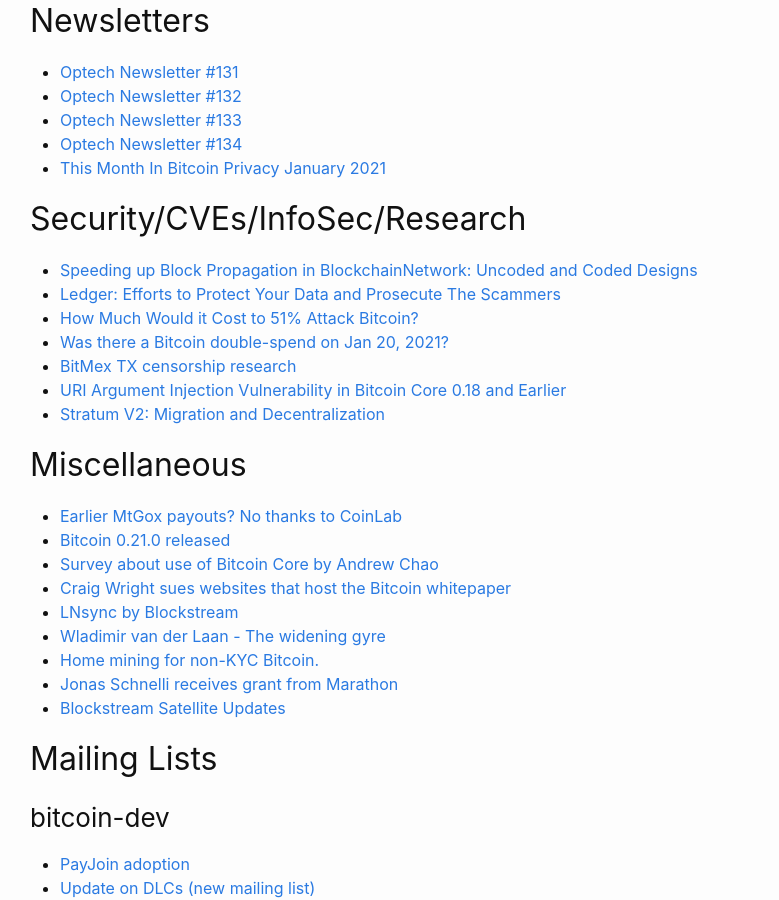
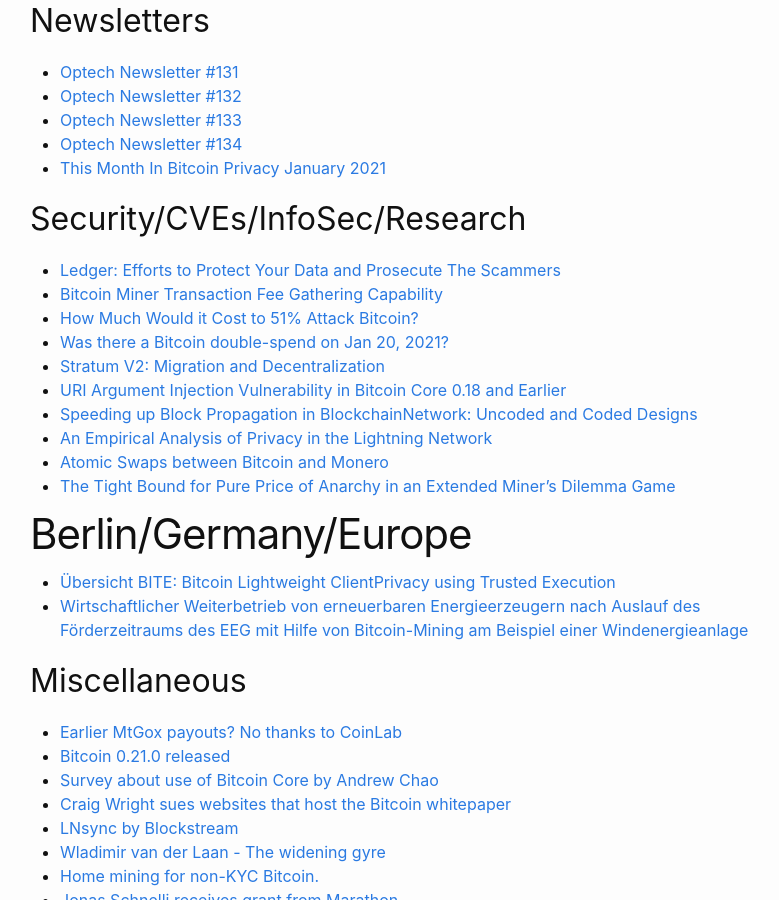
Before and after one commit to fjahr/bitdevsberlin, a Jekyll site: the page built from _posts/2021-02-09-socratic-seminar-16.md, in a window 1280 px wide and 900 px high, scrolled down 242 px. Shown: the whole window, without its empty margins (240-1019 px from the left). Built offline with Jekyll 4.4.1, drawn with Linux system fonts in a browser that asks for light colours.

Commit message:
Add missing links in #16

```diff
--- a/_posts/2021-02-09-socratic-seminar-16.md
+++ b/_posts/2021-02-09-socratic-seminar-16.md
@@ -13,13 +13,20 @@ title: "Socratic Seminar #16"
 - [This Month In Bitcoin Privacy January 2021](https://enegnei.github.io/This-Month-In-Bitcoin-Privacy/January_2021/)
 
 ## Security/CVEs/InfoSec/Research
-- [Speeding up Block Propagation in BlockchainNetwork: Uncoded and Coded Designs](https://arxiv.org/abs/2101.00378)
 - [Ledger: Efforts to Protect Your Data and Prosecute The Scammers](https://www.ledger.com/blog/update-efforts-to-protect-your-data-and-prosecute-the-scammers)
+- [Bitcoin Miner Transaction Fee Gathering Capability](https://blog.bitmex.com/bitcoin-miner-transaction-fee-gathering-capability/)
 - [How Much Would it Cost to 51% Attack Bitcoin?](https://braiins.com/blog/how-much-would-it-cost-to-51-attack-bitcoin)
 - [Was there a Bitcoin double-spend on Jan 20, 2021?](https://insights.deribit.com/market-research/was-there-a-bitcoin-double-spend-on-jan-20-2021/)
-- [BitMex TX censorship research](https://blog.bitmex.com/bitcoin-miner-transaction-fee-gathering-capability/)
+- [Stratum V2: Migration and Decentralization](https://insights.deribit.com/market-research/stratum-v2-migration-and-decentralization/)
 - [URI Argument Injection Vulnerability in Bitcoin Core 0.18 and Earlier](https://achow101.com/2021/02/0.18-uri-vuln)
-- [Stratum V2: Migration and Decentralization](https://insights.deribit.com/market-research/stratum-v2-migration-and-decentralization/)
+- [Speeding up Block Propagation in BlockchainNetwork: Uncoded and Coded Designs](https://arxiv.org/abs/2101.00378)
+- [An Empirical Analysis of Privacy in the Lightning Network](https://arxiv.org/abs/2003.12470)
+- [Atomic Swaps between Bitcoin and Monero](https://arxiv.org/abs/2101.12332)
+- [The Tight Bound for Pure Price of Anarchy in an Extended Miner's Dilemma Game](https://arxiv.org/abs/2101.11855)
+
+# Berlin/Germany/Europe
+- [Übersicht BITE: Bitcoin Lightweight ClientPrivacy using Trusted Execution](https://bundscherer-online.de/downloads/pub-07-20-bite.pdf)
+- [Wirtschaftlicher Weiterbetrieb von  erneuerbaren Energieerzeugern nach  Auslauf des Förderzeitraums des EEG  mit Hilfe von Bitcoin-Mining am  Beispiel einer Windenergieanlage](https://monami.hs-mittweida.de/frontdoor/index/index/docId/11856)
 
 ## Miscellaneous
 - [Earlier MtGox payouts? No thanks to CoinLab](https://blog.wizsec.jp/2021/01/earlier-mtgox-payouts-coinlab.html)
```
